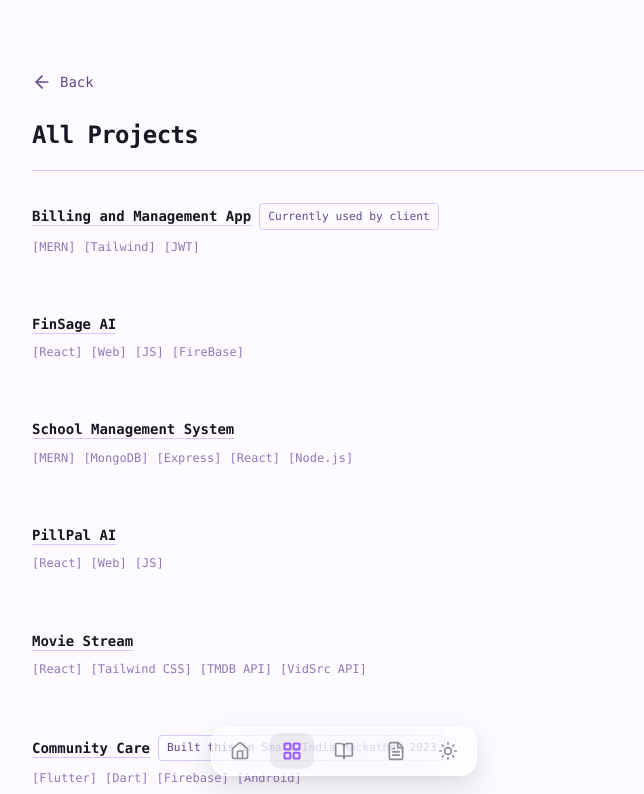
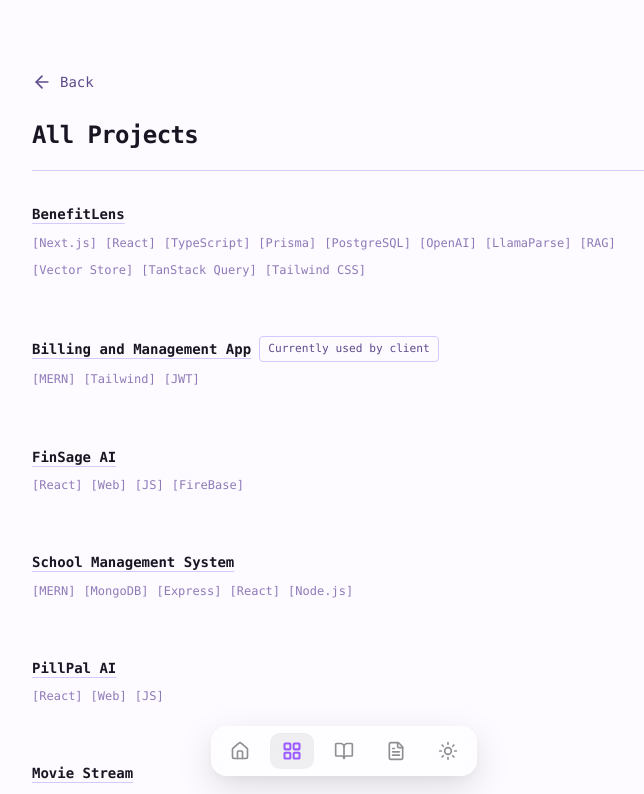
Before and after one commit to imRahul05/imRahul05.github.io, a React (Vite) app: page /projects in a window 1280 px wide. Shown: the top 794 px of the page, without its empty margins (296-940 px from the left). Built offline with nearby package versions, Linux system fonts and the light colour scheme.

Commit message:
feat: add BenefitLens project details and include in pinned projects list

```diff
--- a/data/data.ts
+++ b/data/data.ts
@@ -75,6 +75,29 @@ export const DATA = {
     },
   ],
   projects: [
+    {
+      name: "BenefitLens",
+      period: "",
+      description:
+        "An AI-powered document intelligence platform that transforms complex insurance and employee benefits documents into searchable, structured knowledge. It leverages LlamaParse, vector embeddings, and Retrieval-Augmented Generation (RAG) to enable accurate semantic search, intelligent document exploration, and AI-assisted question answering across enterprise benefit documents.", // :contentReference[oaicite:0]{index=0}
+      tech: [
+        "Next.js",
+        "React",
+        "TypeScript",
+        "Prisma",
+        "PostgreSQL",
+        "OpenAI",
+        "LlamaParse",
+        "RAG",
+        "Vector Store",
+        "TanStack Query",
+        "Tailwind CSS"
+      ],
+      link: "https://benefitlens.vercel.app",
+      sourceUrl: "https://github.com/imRahul05/benefitlens",
+      image: "https://res.cloudinary.com/dw8r5ivmx/image/upload/v1782806846/Screenshot_2026-06-30_at_1.36.19_PM_fee2ax.png",
+      video: "",
+    },
     {
       name: "MarkDown Previewer",
       period: "February 2026 - Present",
--- a/pages/ProjectsPage.tsx
+++ b/pages/ProjectsPage.tsx
@@ -13,6 +13,7 @@ export const ProjectsPage: React.FC = () => {
   };
 
   const pinnedTopOrder = [
+    "BenefitLens",
     "Billing and Management App",
     "FinSage AI",
     "School Management System",
```
